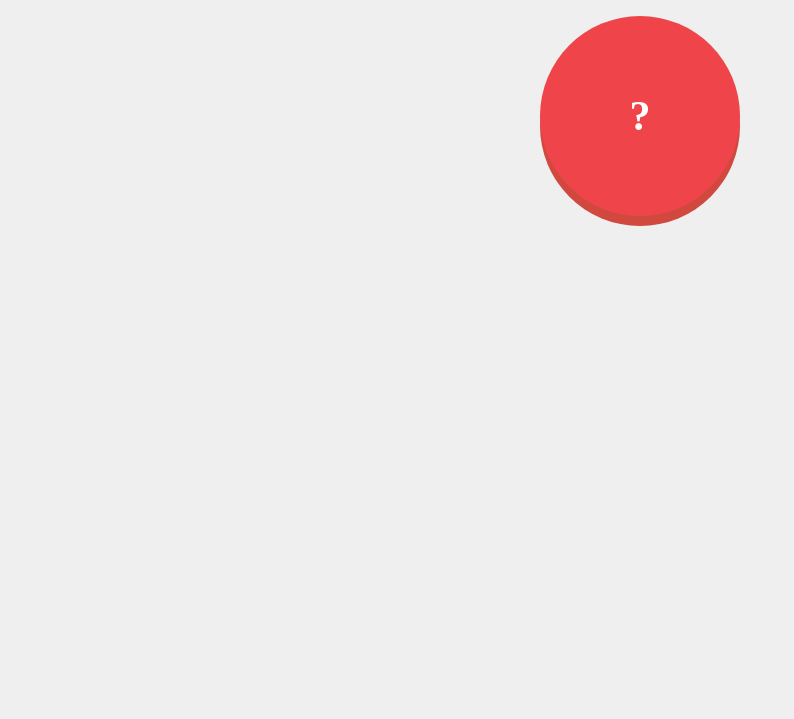
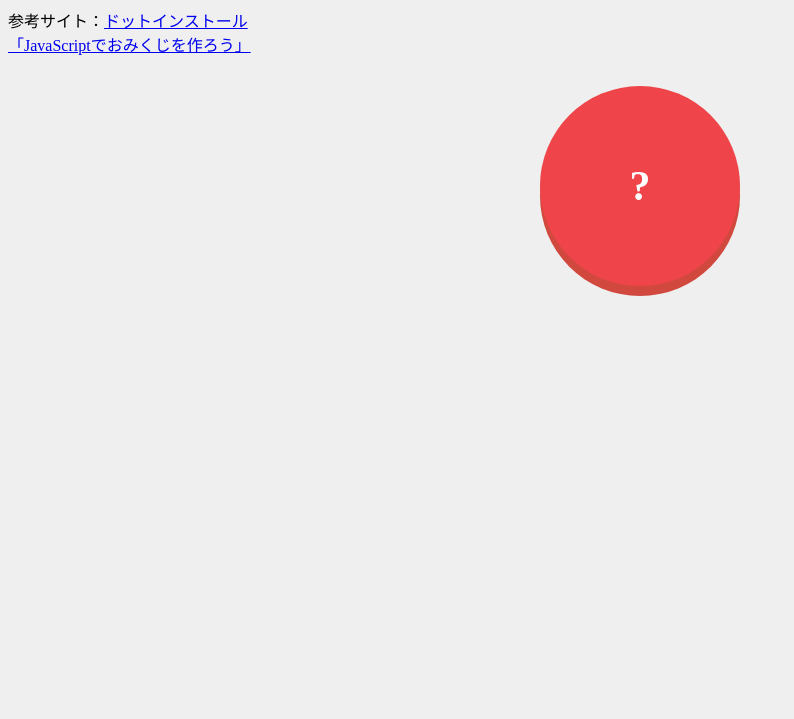
Before and after one commit to random2memories/NSWebPro2019js01, a website: page index.html in a window 1280 px wide. Shown: the part 81-800 px from the top of the page, without its empty margins (0-794 px from the left). Drawn offline with Linux system fonts and the light colour scheme.

Commit message:
Self Learning: Javascript01

```diff
--- a/index.html
+++ b/index.html
@@ -7,6 +7,13 @@
   </head>
   <body>
     <h1>ボタンを押してね</h1>
+    <div>
+      参考サイト：<a href="https://dotinstall.com/">ドットインストール</a><br />
+      <a href="https://dotinstall.com/lessons/omikuji_js_v5">
+        「JavaScriptでおみくじを作ろう」
+      </a>
+    </div>
+
     <div id="btn">?</div>
 
     <script src="js/main.js"></script>
```
